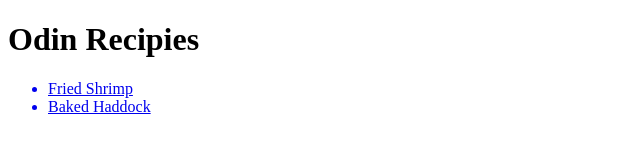
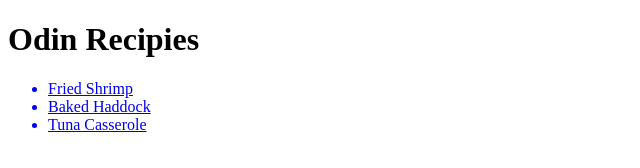
Before and after one commit to uzi16036/odin-recipies, a plain HTML site: page index.html in a window 1280 px wide. Shown: the whole page, without its empty margins (0-640 px from the left). Drawn offline with Linux system fonts and the light colour scheme.

Commit message:
added third recipie link to index.html

```diff
--- a/index.html
+++ b/index.html
@@ -9,6 +9,7 @@
         <ul>
             <a href = "fried_shrimp.html"><li>Fried Shrimp</li></a>
             <a href = "baked_haddock.html"><li>Baked Haddock</li></a>
+            <a href = "tuna_casserole.html"><li>Tuna Casserole</li></a>
         </ul>
     </body>
 </html>
```
